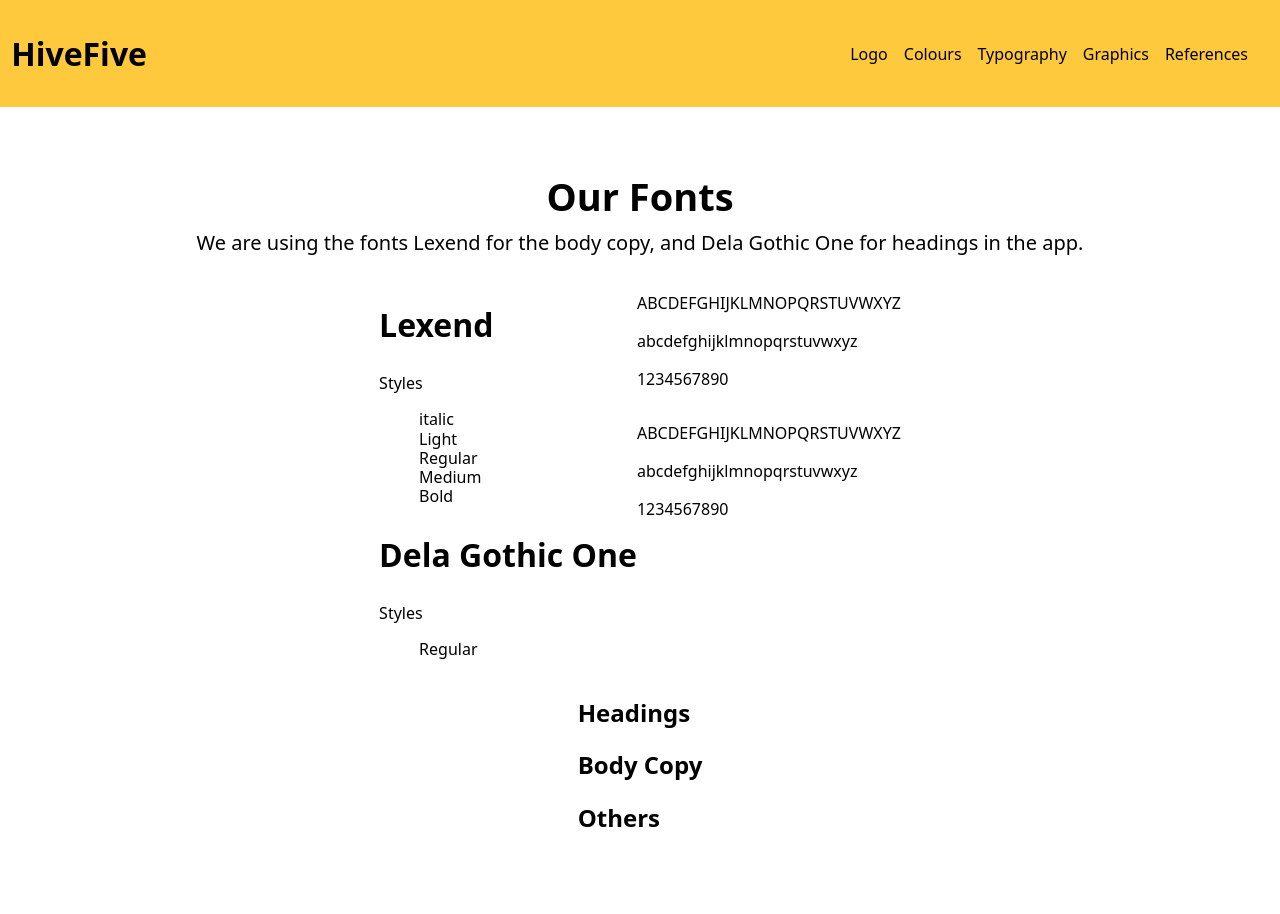
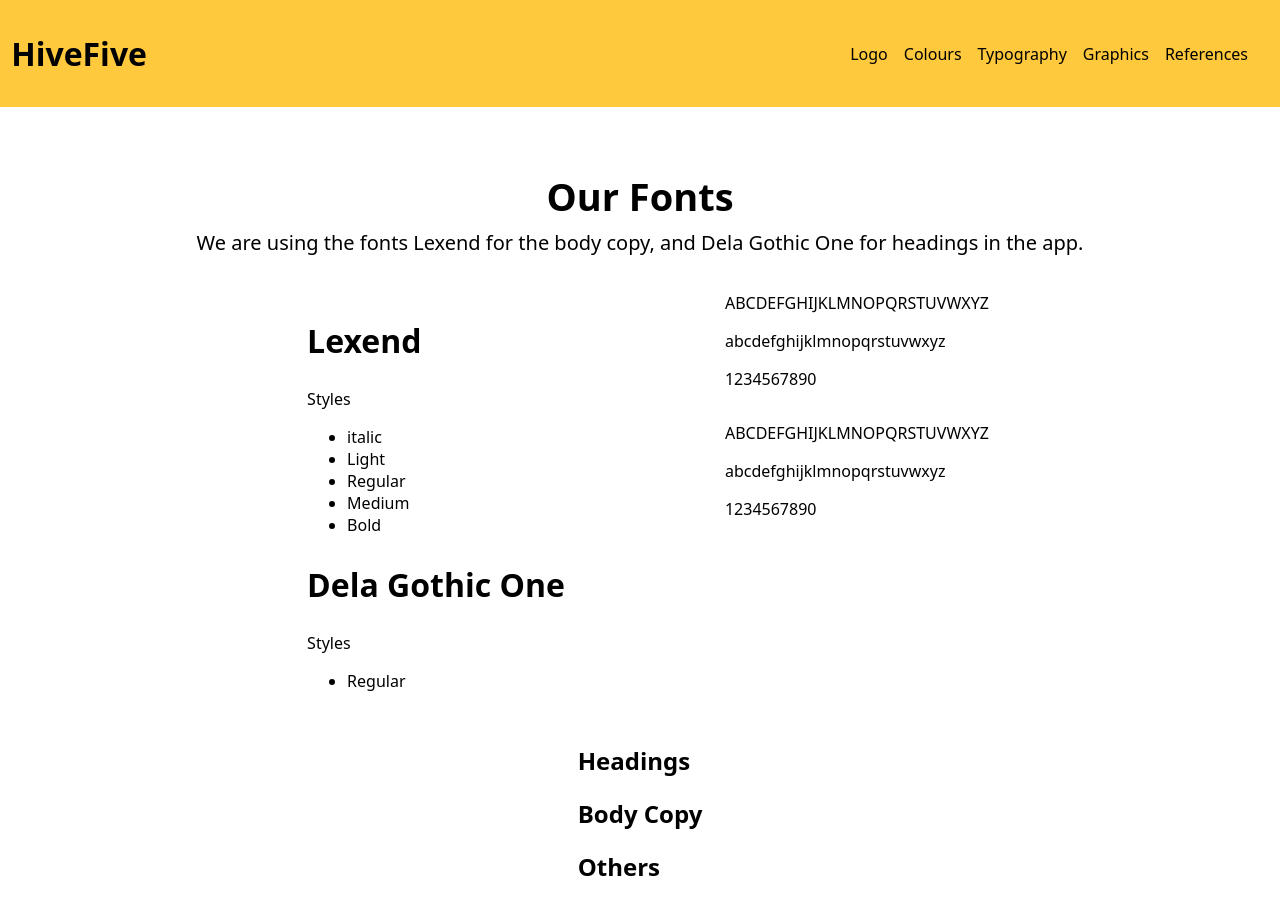
Before and after one commit to kellyzyhuang/HiveFive-Styleguide, a Next.js app: page /Typography in a window 1280 px wide. Shown: the top 914 px of the page. Built offline with nearby package versions, Linux system fonts and the light colour scheme.

Commit message:
apply linked Google font in typography css file

```diff
--- a/styles/Typography.module.css
+++ b/styles/Typography.module.css
@@ -10,6 +10,7 @@
 .exampleFonts{
     display: flex;
     flex-direction: column;
+    margin-left: 4rem;
 }
 
 .intro{
@@ -25,7 +26,7 @@
     font-size: 1.25rem;
 }
 
-.styleList{
+.styleListBesley, .styleListLexend{
     list-style-type: none;
     line-height: 1.2rem;
 }
@@ -41,3 +42,21 @@
 .fontStyles p{
     font-size: 1rem;
 }
+
+.fontStyles{
+    margin-right: 5rem;
+    padding: 1rem;
+}
+
+.lexend, .styleListLexend, .fontLexend{
+    font-family: "Lexend", sans-serif;
+}
+
+.besley, .styleListBesley, .fontBesley{
+    font-family: "Besley", serif;
+}
+
+.fontLexend, .fontBesley{
+    margin: 5rem;
+    font-size: 1.125rem;
+}
```
